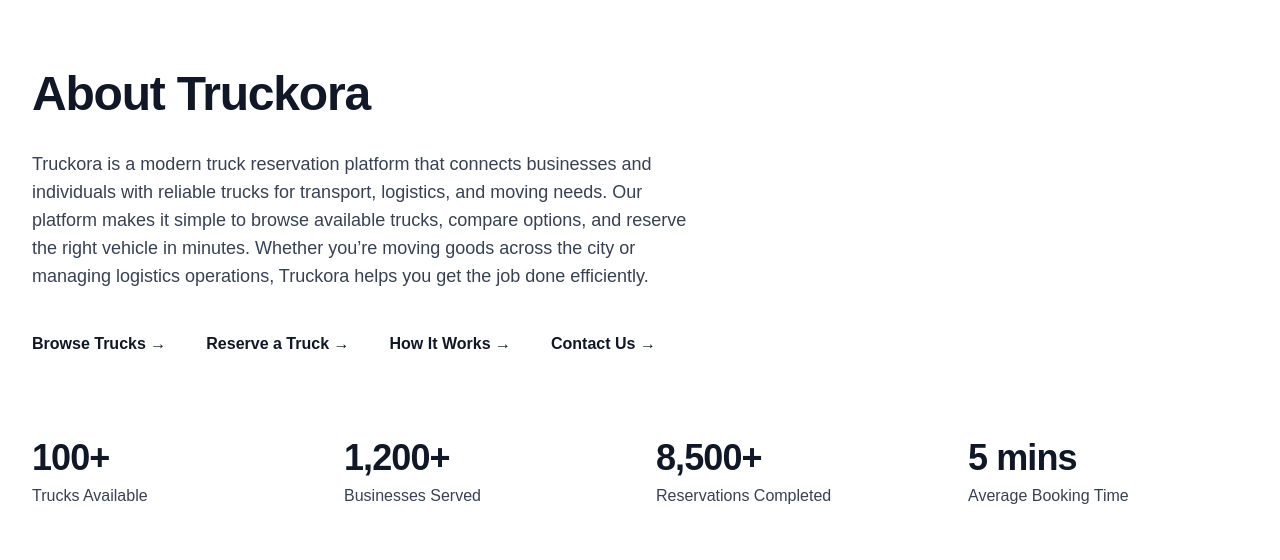
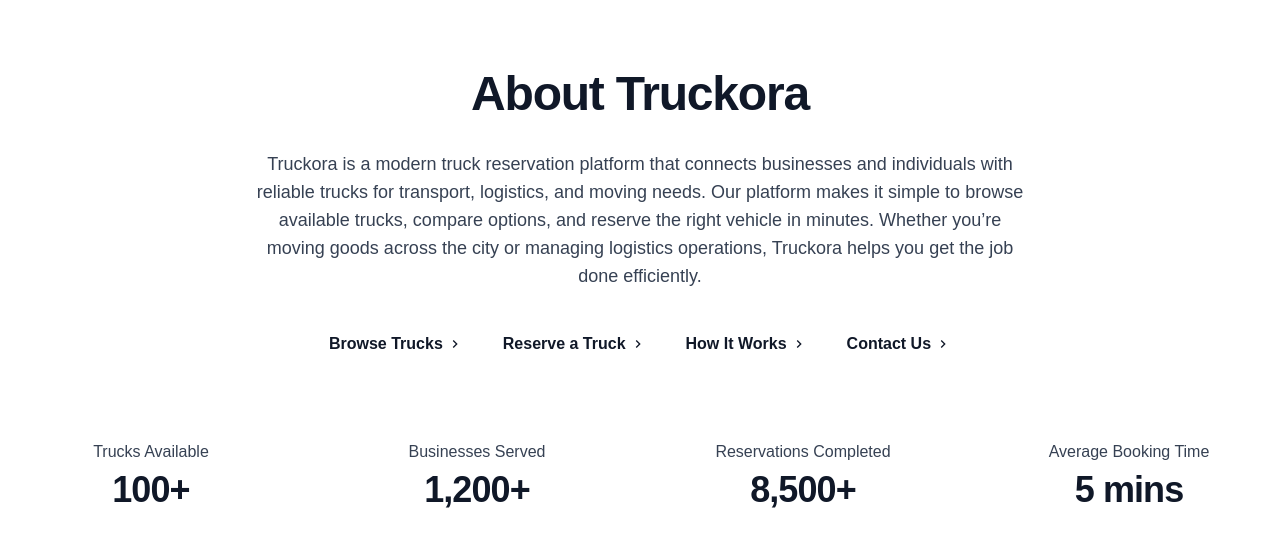
Before and after one commit to genta-bahana-nagari/truckora, a Next.js app: page / in a window 1280 px wide. Shown: the part 687-1247 px from the top of the page. Built offline with nearby package versions, Linux system fonts and the light colour scheme; no server answers.

Commit message:
fix(style): minor revision styling

```diff
--- a/src/components/sections/home/About.tsx
+++ b/src/components/sections/home/About.tsx
@@ -1,4 +1,5 @@
 "use client";
+import { MdKeyboardArrowRight } from "react-icons/md";
 
 const links = [
   { name: "Browse Trucks", href: "/trucks" },
@@ -18,10 +19,9 @@
   return (
     <section
       id="about"
-      className="relative isolate overflow-hidden bg-white py-24 sm:py-32"
+      className="relative isolate overflow-hidden justify-center bg-white py-24 sm:py-32"
     >
-      <div className="mx-auto max-w-7xl px-6 lg:px-8">
-        <div className="mx-auto max-w-2xl lg:mx-0">
+      <div className="justify-center text-center mx-auto max-w-3xl">
         <h2 className="text-xl sm:text-2xl md:text-5xl font-semibold tracking-tight text-gray-900">
           About Truckora
         </h2>
@@ -31,21 +31,29 @@
           logistics, and moving needs. Our platform makes it simple to browse
           available trucks, compare options, and reserve the right vehicle in
           minutes. Whether you’re moving goods across the city or managing
-            logistics operations, Truckora helps you get the job done
-            efficiently.
+          logistics operations, Truckora helps you get the job done efficiently.
         </p>
       </div>
-        <div className="mx-auto mt-10 max-w-2xl lg:mx-0 lg:max-w-none">
-          <div className="grid grid-cols-1 gap-x-8 gap-y-6 text-base/7 font-semibold text-gray-900 sm:grid-cols-2 md:flex lg:gap-x-10">
+      <div className="mx-auto mt-10 max-w-3xl lg:max-w-none justify-center">
+        <div className="flex flex-wrap gap-x-8 gap-y-6 text-base/7 font-semibold text-gray-900 justify-center md:flex lg:gap-x-10">
           {links.map((link) => (
-              <a key={link.name} href={link.href} target="blank" rel="nonopener">
-                {link.name} <span aria-hidden="true">&rarr;</span>
+            <a
+              key={link.name}
+              href={link.href}
+              target="blank"
+              rel="nonopener"
+              className="flex items-center gap-1"
+            >
+              {link.name}{" "}
+              <span aria-hidden="true">
+                <MdKeyboardArrowRight />
+              </span>
             </a>
           ))}
         </div>
-          <dl className="mt-16 grid grid-cols-1 gap-8 sm:mt-20 sm:grid-cols-2 lg:grid-cols-4">
+        <dl className="mt-16 grid grid-cols-1 gap-6 sm:mt-20 sm:grid-cols-2 lg:grid-cols-4 justify-items-center text-center">
           {stats.map((stat) => (
-              <div key={stat.name} className="flex flex-col-reverse gap-1">
+            <div key={stat.name} className="flex flex-col gap-1 items-center">
               <dt className="text-base/7 text-gray-700">{stat.name}</dt>
               <dd className="text-4xl font-semibold tracking-tight text-gray-900">
                 {stat.value}
@@ -54,7 +62,6 @@
           ))}
         </dl>
       </div>
-      </div>
     </section>
   );
 }
```
Lines whose indentation alone changed are shown as unchanged.
